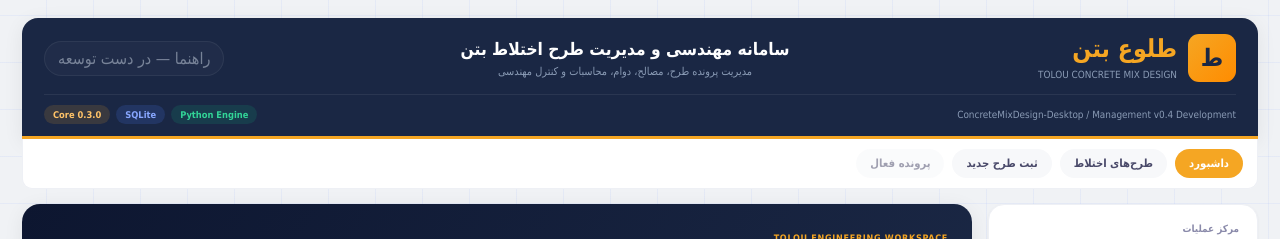
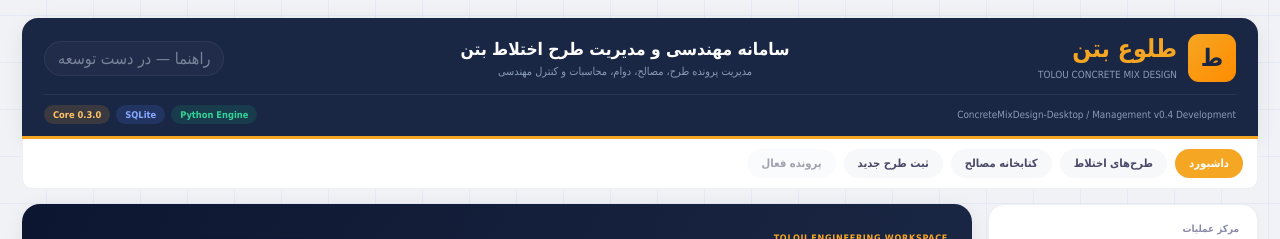
Before and after one commit to erfanamirij5-oss/ConcreteMixDesign-Desktop, a React (Vite) app in the folder apps/desktop/: page / in a window 1280 px wide. Shown: the top 239 px of the page. Built offline with nearby package versions, Linux system fonts and the light colour scheme.

Commit message:
integrate material library without app regressions

```diff
--- a/apps/desktop/src/App.tsx
+++ b/apps/desktop/src/App.tsx
@@ -6,13 +6,14 @@ import { DashboardHome } from './DashboardHome';
 import { DurabilityView } from './DurabilityView';
 import { EngineeringSystemsResults } from './EngineeringSystemsResults';
 import { GradationView } from './GradationView';
+import { MaterialLibraryView } from './MaterialLibraryView';
 import { MaterialsView } from './MaterialsView';
 import { MixDesignManager } from './MixDesignManager';
 import { MixDesignWorkspace } from './MixDesignWorkspace';
 import type { ProjectIntake, SaveProjectResponse } from './types/project';
 
 type EngineState = 'idle' | 'checking' | 'ready' | 'error';
-type ActiveView = 'dashboard' | 'mix-designs' | 'workspace' | 'new-project' | 'materials' | 'gradation' | 'aggregate-blend' | 'durability' | 'results';
+type ActiveView = 'dashboard' | 'mix-designs' | 'material-library' | 'workspace' | 'new-project' | 'materials' | 'gradation' | 'aggregate-blend' | 'durability' | 'results';
 type WorkspaceSection = 'overview' | 'materials' | 'gradation' | 'blend' | 'durability' | 'results';
 type CalculationState = 'idle' | 'calculating' | 'done' | 'error';
 type AggregateAnalysisRow = { material_id?: string; material_name?: string; material_type?: string; share_percent?: number; specific_gravity_ssd?: number; ssd_mass_kg_m3?: number; batch_mass_kg_m3?: number; absorption_percent?: number; moisture_percent?: number; water_adjustment_kg_m3?: number; };
@@ -147,10 +148,11 @@ export function App() {
 
   return <div className="app-shell">
     <header className="header"><div className="header-top"><div className="brand"><div className="brand-icon">ط</div><div><strong>طلوع بتن</strong><small>TOLOU CONCRETE MIX DESIGN</small></div></div><div className="module-title"><h1>سامانه مهندسی و مدیریت طرح اختلاط بتن</h1><p>مدیریت پرونده طرح، مصالح، دوام، محاسبات و کنترل مهندسی</p></div><div className="header-actions"><button disabled>راهنما — در دست توسعه</button></div></div><div className="header-bottom"><span>ConcreteMixDesign-Desktop / Management v0.4 Development</span><div className="badges"><span className="badge green">Python Engine</span><span className="badge blue">SQLite</span><span className="badge orange">Core 0.3.0</span></div></div></header>
-    <nav className="top-nav"><button className={activeView === 'dashboard' ? 'active' : ''} onClick={() => setActiveView('dashboard')}>داشبورد</button><button className={activeView === 'mix-designs' ? 'active' : ''} onClick={() => setActiveView('mix-designs')}>طرح‌های اختلاط</button><button className={activeView === 'new-project' ? 'active' : ''} onClick={() => setActiveView('new-project')}>ثبت طرح جدید</button><button className={activeView === 'workspace' ? 'active' : ''} disabled={!activeProject} onClick={() => setActiveView('workspace')}>پرونده فعال</button></nav>
+    <nav className="top-nav"><button className={activeView === 'dashboard' ? 'active' : ''} onClick={() => setActiveView('dashboard')}>داشبورد</button><button className={activeView === 'mix-designs' ? 'active' : ''} onClick={() => setActiveView('mix-designs')}>طرح‌های اختلاط</button><button className={activeView === 'material-library' ? 'active' : ''} onClick={() => setActiveView('material-library')}>کتابخانه مصالح</button><button className={activeView === 'new-project' ? 'active' : ''} onClick={() => setActiveView('new-project')}>ثبت طرح جدید</button><button className={activeView === 'workspace' ? 'active' : ''} disabled={!activeProject} onClick={() => setActiveView('workspace')}>پرونده فعال</button></nav>
     <div className="page-grid"><aside className="sidebar"><div className="sidebar-title">مرکز عملیات</div>{modules.map((item, index) => <button className={sidebarClass(index, activeView)} key={item} disabled={index >= 4}><span><b className="ico">{index + 1}</b>{item}</span><span>›</span></button>)}<div className="note"><b>اصل مهندسی</b><br />هیچ خروجی بدون استاندارد، فرضیه، هشدار و قابلیت ردیابی معتبر نیست.</div></aside><main className="workspace">
       {activeView === 'dashboard' && <DashboardHome projects={recentProjects} engineState={engineState} activeMixDesignId={activeMixDesignId} onCheckEngine={checkEngine} onNewProject={() => setActiveView('new-project')} onOpenProject={openProject} />}
       {activeView === 'mix-designs' && <MixDesignManager projects={recentProjects} activeMixDesignId={activeMixDesignId} onNewProject={() => setActiveView('new-project')} onOpenProject={openProject} onRefresh={refreshProjects} />}
+      {activeView === 'material-library' && <MaterialLibraryView activeMixDesignId={activeMixDesignId} />}
       {activeView === 'new-project' && <ProjectForm projectIntake={projectIntake} saveStatus={saveStatus} saveMessage={saveMessage} onUpdate={updateProject} onSave={saveProject} />}
       {activeView === 'workspace' && renderWorkspaceBody()}
       {activeView === 'materials' && <MaterialsView mixDesignId={activeMixDesignId} />}
```
